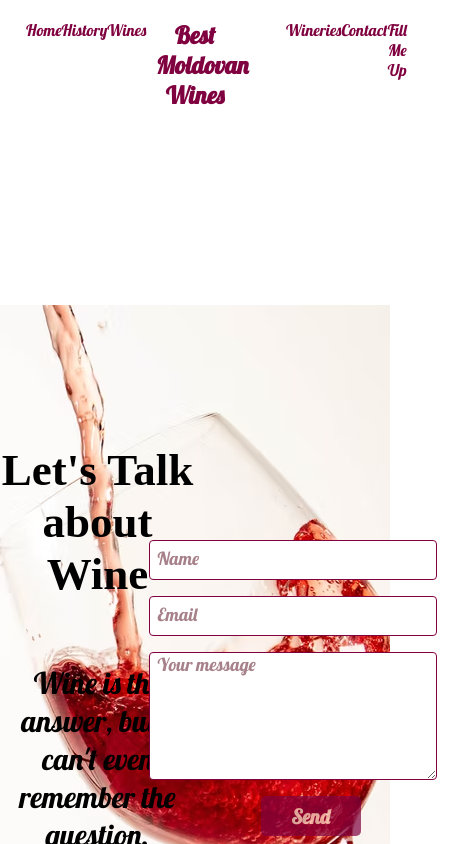
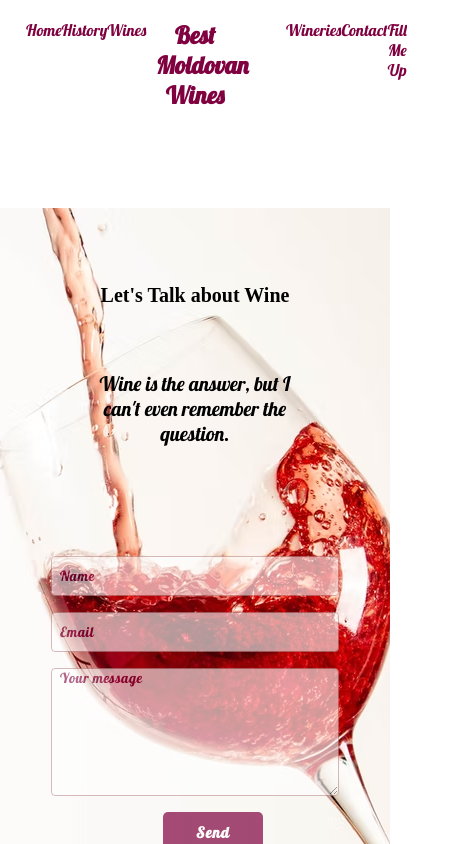
Before and after one commit to m89mihaella/Moldovan-Wines, a React (Create React App) app: page /contact in a window 390 px wide. Shown: the top 844 px of the page, 453 px wide, since content can reach past the window. Built offline with nearby package versions, Linux system fonts and the light colour scheme; a web font is replaced by a local one.

Commit message:
media queries for contact.css

```diff
--- a/src/styles/contact.css
+++ b/src/styles/contact.css
@@ -1,4 +1,4 @@
-.contact-wrapper{
+.contact-wrapper {
   display: flex;
   flex-direction: column;
   align-items: center;
@@ -6,6 +6,7 @@
 .contact {
   width: 100%;
   display: flex;
+  align-items: center;
 
   background-image: url(/img/beautiful_wine3.avif);
   background-repeat: no-repeat;
@@ -35,7 +36,7 @@ textarea {
 }
 .submit {
   background-color: #80013f;
-  color: antiquewhite;
+  color: white;
   width: 100px;
   height: 40px;
   font-family: "Lobster", cursive;
@@ -70,3 +71,103 @@ textarea {
   font-family: "Lobster", cursive;
   font-size: 18px;
 }
+
+@media screen and (max-width: 600px) {
+  .contact {
+    flex-direction: column;
+    padding: 90px 0;
+  }
+  .contact_form {
+    height: 500px;
+  }
+  .talk {
+    display: flex;
+    flex-direction: column;
+  }
+  .talk h1,
+  .talk p {
+    font-size: 20px;
+  }
+  input,
+  textarea {
+    zoom: 1;
+    filter: alpha(opacity=50);
+    opacity: 0.6;
+    border: 1px solid rosybrown;
+  }
+  ::placeholder {
+    font-size: 14px;
+    letter-spacing: 0.5px;
+    color: #80013f;
+  }
+  .submit {
+    font-size: 15px;
+    letter-spacing: 1px;
+  }
+}
+@media screen and (min-width: 601px) and (max-width: 768px) {
+  .contact {
+    flex-direction: column;
+    padding: 100px 0;
+  }
+  .contact_form {
+    height: 500px;
+  }
+  .talk {
+    display: flex;
+    flex-direction: column;
+  }
+  .talk h1,
+  .talk p {
+    font-size: 25px;
+  }
+  input,
+  textarea {
+    zoom: 1;
+    filter: alpha(opacity=50);
+    opacity: 0.7;
+    border: 1px solid rosybrown;
+  }
+  ::placeholder {
+    font-size: 16px;
+    letter-spacing: 0.5px;
+    color: #80013f;
+  }
+  .submit {
+    font-size: 16px;
+    letter-spacing: 1px;
+  }
+}
+@media screen and (min-width: 769px) and (max-width: 1280px) {
+  .contact {
+    flex-direction: column;
+    padding: 100px 0;
+  }
+  .contact_form {
+    height: 550px;
+  }
+  .talk {
+    display: flex;
+    flex-direction: column;
+  }
+  .talk h1,
+  .talk p {
+    font-size: 30px;
+  }
+  input,
+  textarea {
+    zoom: 1;
+    filter: alpha(opacity=50);
+    opacity: 0.7;
+    border: 1px solid rosybrown;
+  }
+  ::placeholder {
+    font-size: 18px;
+    letter-spacing: 0.5px;
+    color: #80013f;
+  }
+  .submit {
+    font-size: 18px;
+    letter-spacing: 1px;
+  }
+}
--- a/src/styles/subscription.css
+++ b/src/styles/subscription.css
@@ -64,25 +64,9 @@
 }
 }
 @media screen and (min-width: 601px) and (max-width: 768px) {
-    .favicon {
-  height: 23px;
-  width: 18px;
-  margin: 3px;
-}
-footer p {
 
-  font-size: 1.3rem;
-  padding-bottom: 0.7rem;
-}
+
 }
 @media screen and (min-width: 769px) and (max-width: 800px){
-     .favicon {
-  height: 30px;
-  width: 20px;
-  margin: 3px;
+
 }
-footer p {
-
-  padding-bottom: 0.7rem;
-}
-}
--- a/src/styles/wineries.css
+++ b/src/styles/wineries.css
@@ -66,10 +66,12 @@ img {
   height: 100%;
   transition: 0.25s;
   background-size: contain;
+  filter:brightness(75%);
+
 }
 .card-info {
   position: absolute;
-  bottom: -34%;
+  bottom: -43%;
   left: 0;
   width: 100%;
   margin: 0;
@@ -89,13 +91,12 @@ img {
   line-height: 1.75;
   font-weight: bold;
   letter-spacing: 0.5px;
-
 }
 .card-info p:nth-child(2) {
   text-decoration: underline;
 }
 
- button {
+button {
   position: relative;
   display: flex;
   align-items: center;
@@ -113,3 +114,22 @@ img {
   cursor: pointer;
   text-decoration: none;
 }
+
+@media screen and (max-width: 600px) {
+  .h1-wineries {
+    font-size: 1.3rem;
+  }
+  h3 {
+    font-size: 2.2rem;
+  }
+}
+@media screen and (min-width: 601px) and (max-width: 768px) {
+    .h1-wineries {
+    font-size: 1.6rem;
+  }
+  h3 {
+    font-size: 2.5rem;
+  }
+}
+@media screen and (min-width: 769px) and (max-width: 800px) {
+}
```
